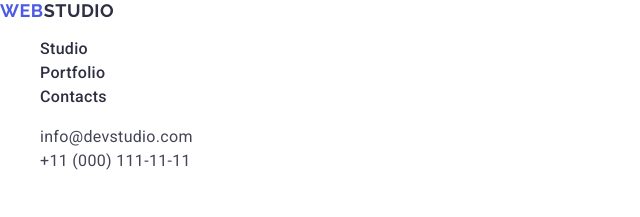
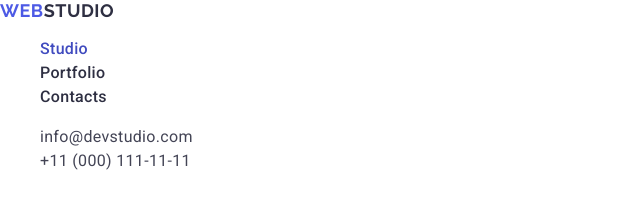
Before and after one commit to victoriadgt/goit-markup-hw-02, a plain HTML site: page index.html in a window 1280 px wide. In both pictures the pointer is over the link "Studio". Shown: the top 217 px of the page, 0-640 px from the left. Drawn offline with nearby package versions, Linux system fonts and the light colour scheme.

Commit message:
hover added

```diff
--- a/css/styles.css
+++ b/css/styles.css
@@ -38,7 +38,7 @@ ul, ol {
     color: #2E2F42;
 }
 
-.menu a:hover, .menu a:focus {
+.menu-element:hover, .menu-element a:focus {
     color: #404BBF;
 }
 
```
